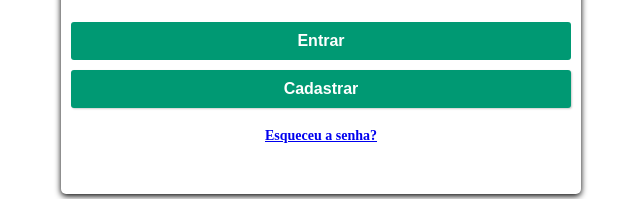
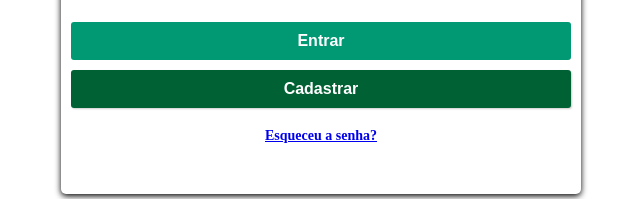
Before and after one commit to Homming/Projeto-Tryitter, a React (Create React App) app in the folder front-end/: page /login in a window 1280 px wide. In both pictures the pointer is over the button "Cadastrar". Shown: the part 384-583 px from the top of the page, without its empty margins (319-959 px from the left). Built offline with nearby package versions, Linux system fonts and the light colour scheme.

Commit message:
:lipstick: ajustando layout de modal de cadastro

```diff
--- a/front-end/src/components/Modal/modal.css
+++ b/front-end/src/components/Modal/modal.css
@@ -80,3 +80,7 @@ input[type="text"] {
   box-shadow: 1px 1px 2px rgba(0, 0, 0, 0.2);
   margin-top: 10px;
 }
+
+.modal-button:hover {
+  background-color: rgb(0, 98, 52);
+}
```
